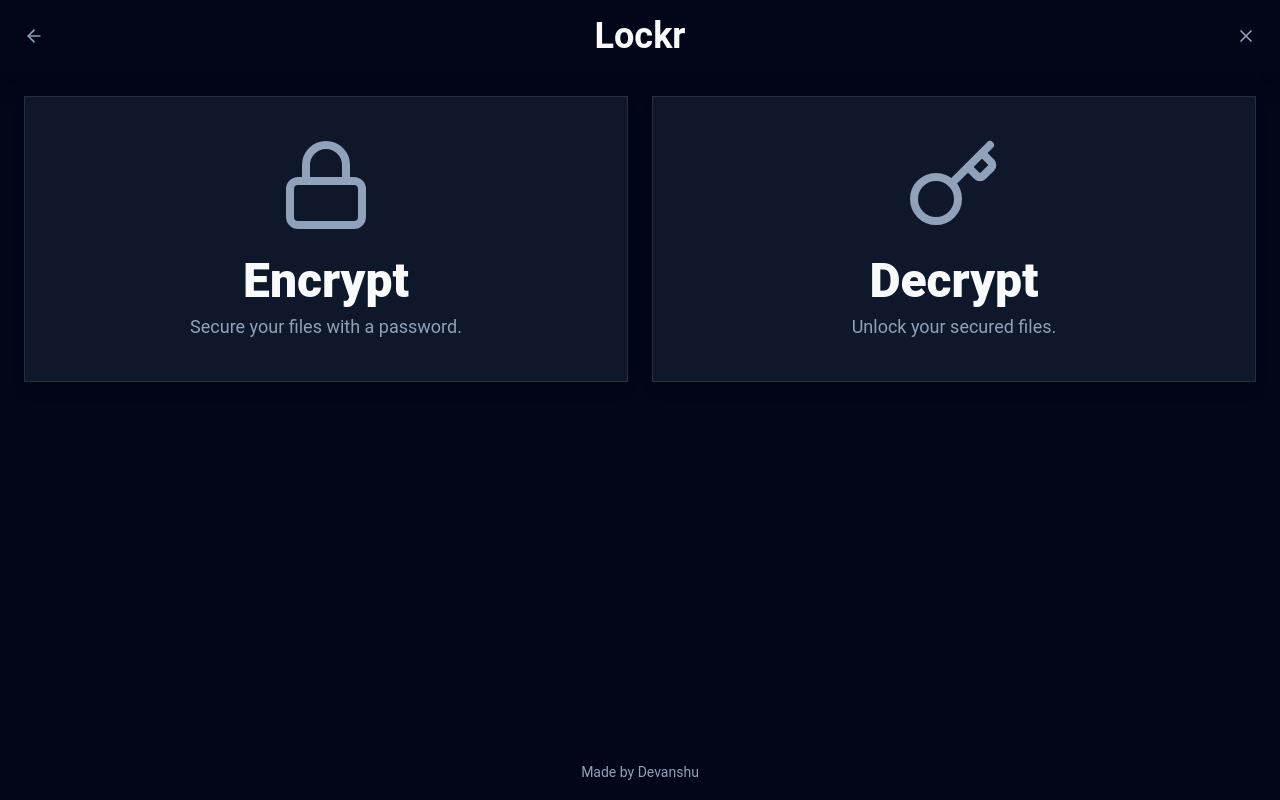
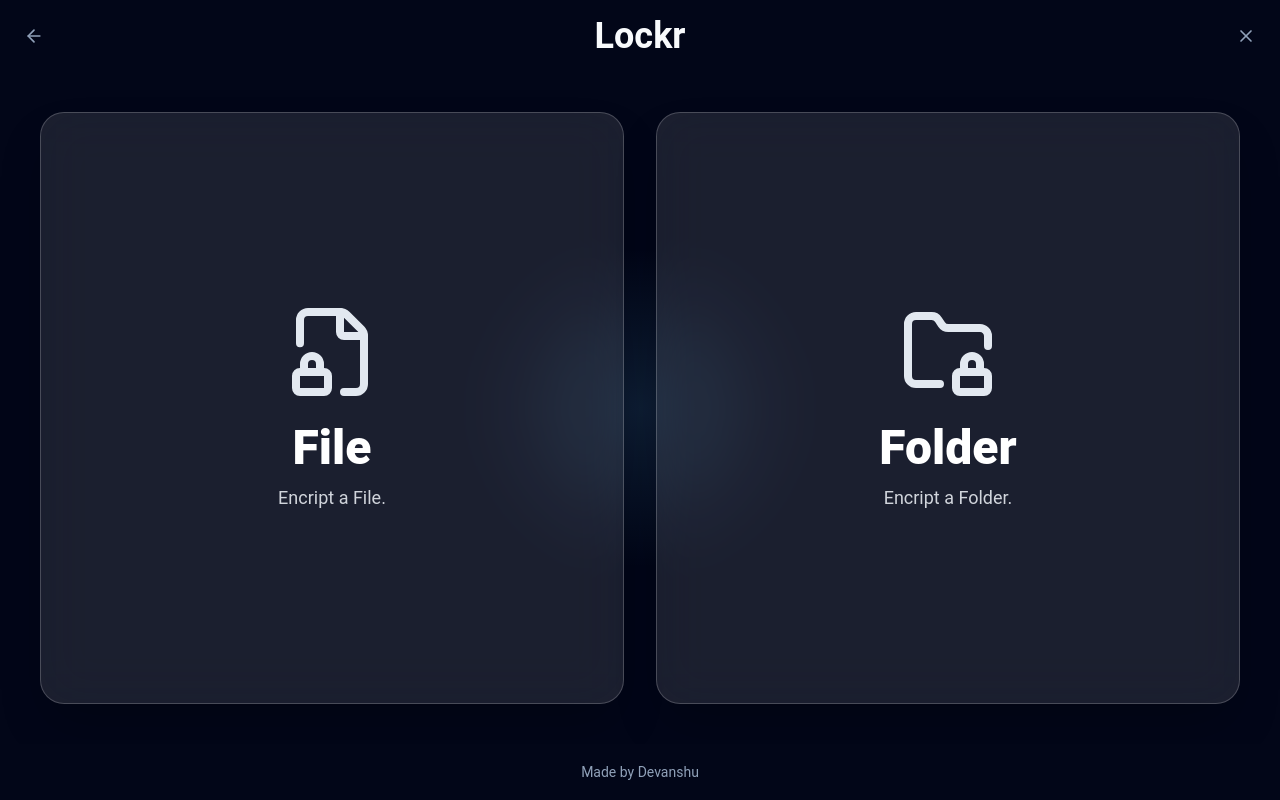
Before and after one commit to SharmaDevanshu089/lockr, a SvelteKit app: page /encrypt in a window 1280 px wide. Built offline with nearby package versions, Linux system fonts and the light colour scheme.

Commit message:
Fixed The Icons in File Folder

```diff
--- a/src/routes/encrypt/+page.svelte
+++ b/src/routes/encrypt/+page.svelte
@@ -1,61 +1,86 @@
 <script lang="ts">
-  import { Lock, Key } from "lucide-svelte";
-  // We don't need the click handlers, the <a> tags handle navigation
+  import { FolderLock, FileLock2 } from "lucide-svelte";
+
+  let hovered: 'encrypt' | 'decrypt' | null = null;
+
+function handleDecryptClick() {
+
+    console.log("Folder clicked!");
+}
+  function handleEncryptClick() {
+
+    console.log('File clicked!');}
+
+  // spotlight cursor effect
+  function updateSpotlight(e: MouseEvent) {
+    const root = document.documentElement;
+    root.style.setProperty('--x', `${e.clientX}px`);
+    root.style.setProperty('--y', `${e.clientY}px`);
+  }
 </script>
 
-<!--
-  This grid fills the <main> tag from your layout.
-  - h-full (makes it fill the space)
-  - gap-6 / p-6 (gives the cards space)
--->
-<div class="grid h-full grid-cols-1 gap-6 p-6 md:grid-cols-2 dark">
-  <!--
-    1. WRAP THE CARD IN AN <a> TAG
-       This makes it a link to the new page.
-  -->
-  <a
-    href="/encrypt"
-    data-sveltekit-noscroll
-    class="h-full w-full"
-  >
-    <!--
-      2. ADD THE view-transition-name
-         This MUST match the name on the encrypt/+page.svelte
-    -->
-    <button
-      class="group flex h-full w-full flex-col items-center justify-center rounded-xl border bg-card p-10 text-card-foreground shadow-lg transition-all duration-300 hover:scale-[1.03] hover:bg-accent hover:shadow-xl focus-visible:outline-none focus-visible:ring-2 focus-visible:ring-ring"
-      style="view-transition-name: main-card;"
+<svelte:window on:mousemove={updateSpotlight} />
+
+<div class="relative w-full overflow-hidden bg-[#020618] text-white">
+
+  <!-- spotlight overlay -->
+  <div
+    class="absolute inset-0 transition-all duration-300 pointer-events-none"
+    style="background: radial-gradient(400px circle at var(--x, 50%) var(--y, 50%), rgba(100, 200, 255, 0.12), transparent 40%);"
+  ></div>
+
+  <!-- card grid -->
+  <div class="relative z-10 grid min-h-[calc(100vh-8rem)] grid-cols-1 gap-8 p-10 md:grid-cols-2">
+    <!-- Encrypt Panel -->
+    <div
+      id="encrypt"
+      role="button"
+      tabindex="0"
+      class="group relative flex h-full cursor-pointer items-center justify-center rounded-3xl border border-white/20 bg-white/10 p-10 shadow-2xl backdrop-blur-xl transition-all duration-500 hover:scale-[1.03] hover:border-primary/40"
+      on:mouseenter={() => (hovered = 'encrypt')}
+      on:mouseleave={() => (hovered = null)}
+      on:click={handleEncryptClick}
+      on:keydown={(e) => (e.key === 'Enter' || e.key === ' ') && handleEncryptClick()}
     >
-      <Lock
-        class="h-24 w-24 text-muted-foreground transition-all duration-300 group-hover:scale-110 group-hover:text-primary"
-      />
-      <h2 class="mt-6 text-5xl font-extrabold text-foreground">Encrypt</h2>
-      <p class="mt-2 text-lg text-muted-foreground">
-        Secure your files with a password.
-      </p>
-    </button>
-  </a>
+      <div class="text-center transition-all duration-500" class:opacity-80={hovered === 'decrypt'}>
+        <FileLock2 class="mx-auto h-24 w-24 text-primary transition-all duration-500 group-hover:scale-110" />
+        <h2 class="mt-6 text-5xl font-extrabold">File</h2>
+        <p class="mt-3 text-lg text-gray-300">Encript a File.</p>
+      </div>
 
-  <!--
-    3. DO THE SAME FOR THE DECRYPT CARD
-       (You'll need to create /decrypt/+page.svelte later)
-  -->
-  <a
-    href="/decrypt"
-    data-sveltekit-noscroll
-    class="h-full w-full"
-  >
-    <button
-      class="group flex h-full w-full flex-col items-center justify-center rounded-xl border bg-card p-10 text-card-foreground shadow-lg transition-all duration-300 hover:scale-[1.03] hover:bg-accent hover:shadow-xl focus-visible:outline-none focus-visible:ring-2 focus-visible:ring-ring"
-      style="view-transition-name: decrypt-card;"
+      <!-- subtle glow -->
+      <div
+        class="absolute -inset-0.5 rounded-3xl bg-linear-to-r from-blue-500/20 to-cyan-400/20 opacity-0 blur-xl transition-opacity duration-500 group-hover:opacity-100 pointer-events-none"
+      ></div>
+    </div>
+
+    <!-- Decrypt Panel -->
+    <div
+      id="decrypt"
+      role="button"
+      tabindex="0"
+      class="group relative flex h-full cursor-pointer items-center justify-center rounded-3xl border border-white/20 bg-white/10 p-10 shadow-2xl backdrop-blur-xl transition-all duration-500 hover:scale-[1.03] hover:border-primary/40"
+      on:mouseenter={() => (hovered = 'decrypt')}
+      on:mouseleave={() => (hovered = null)}
+      on:click={handleDecryptClick}
+      on:keydown={(e) => (e.key === 'Enter' || e.key === ' ') && handleDecryptClick()}
     >
-      <Key
-        class="h-24 w-24 text-muted-foreground transition-all duration-300 group-hover:scale-110 group-hover:text-primary"
-      />
-      <h2 class="mt-6 text-5xl font-extrabold text-foreground">Decrypt</h2>
-      <p class="mt-2 text-lg text-muted-foreground">
-        Unlock your secured files.
-      </p>
-    </button>
-  </a>
+      <div class="text-center transition-all duration-500" class:opacity-80={hovered === 'encrypt'}>
+        <FolderLock class="mx-auto h-24 w-24 text-primary transition-all duration-500 group-hover:scale-110" />
+        <h2 class="mt-6 text-5xl font-extrabold">Folder</h2>
+        <p class="mt-3 text-lg text-gray-300">Encript a Folder.</p>
+      </div>
+
+      <div
+        class="absolute -inset-0.5 rounded-3xl bg-linear-to-r from-cyan-400/20 to-blue-500/20 opacity-0 blur-xl transition-opacity duration-500 group-hover:opacity-100 pointer-events-none"
+      ></div>
+    </div>
+  </div>
 </div>
+
+<style>
+  :root {
+    --x: 50%;
+    --y: 50%;
+  }
+</style>
```
